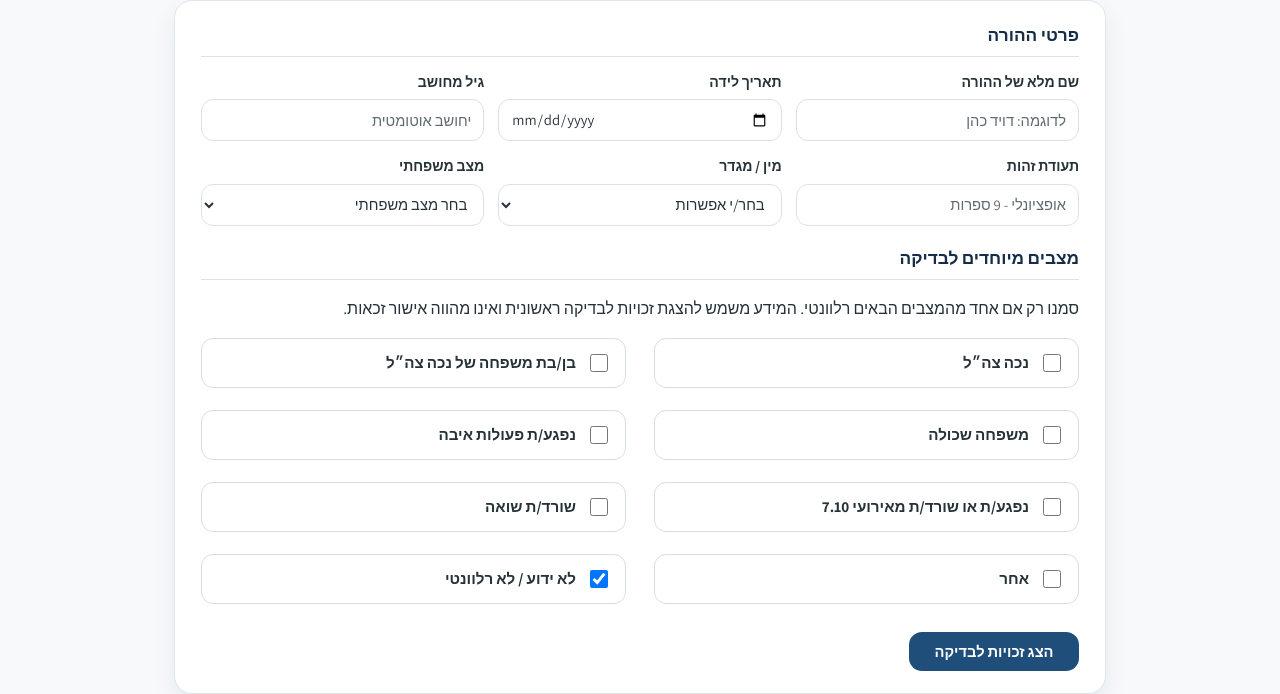
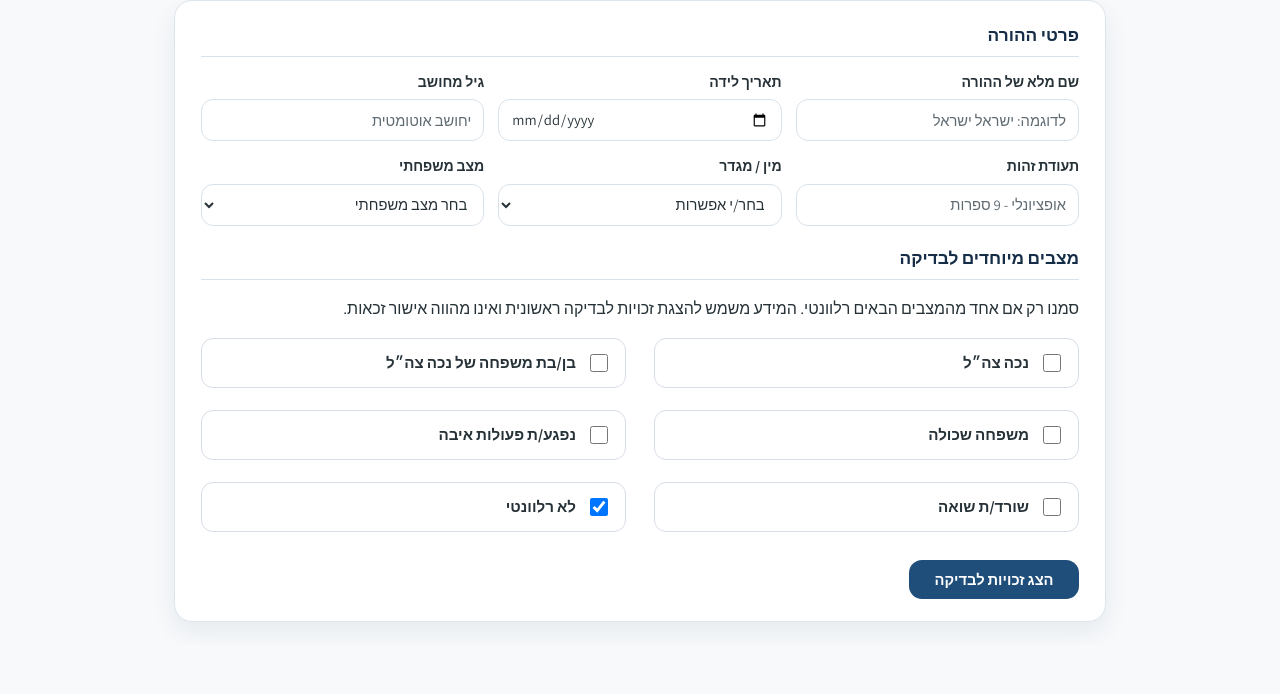
Before and after one commit to Avirooks/myrights-frontend, a React (Vite) app: page /questionnaire in a window 1280 px wide. Shown: the part 233-927 px from the top of the page. After the commit the page ends 877 px from the top, so only its background shows below. Built offline with nearby package versions, Linux system fonts and the light colour scheme; no server answers.

Commit message:
Update questionnaire special status options

```diff
--- a/src/pages/QuestionnairePage.jsx
+++ b/src/pages/QuestionnairePage.jsx
@@ -8,10 +8,8 @@ const specialStatusOptions = [
   { value: 'disabled_idf_family', label: 'בן/בת משפחה של נכה צה״ל' },
   { value: 'bereaved_family', label: 'משפחה שכולה' },
   { value: 'terror_victim', label: 'נפגע/ת פעולות איבה' },
-  { value: 'october_7_survivor', label: 'נפגע/ת או שורד/ת מאירועי 7.10' },
-  { value: 'holocaust_survivor', label: 'שורד/ת שואה' },
-  { value: 'other', label: 'אחר' },
-  { value: 'none', label: 'לא ידוע / לא רלוונטי' },
+   { value: 'holocaust_survivor', label: 'שורד/ת שואה' },
+  { value: 'none', label: ' לא רלוונטי' },
 ]
 
 function calculateAge(birthDate) {
@@ -318,7 +316,7 @@ function QuestionnairePage() {
                         type="text"
                         value={formData.parentName}
                         onChange={handleChange}
-                        placeholder="לדוגמה: דויד כהן"
+                        placeholder="לדוגמה: ישראל ישראל"
                         required
                       />
                     </div>
```
